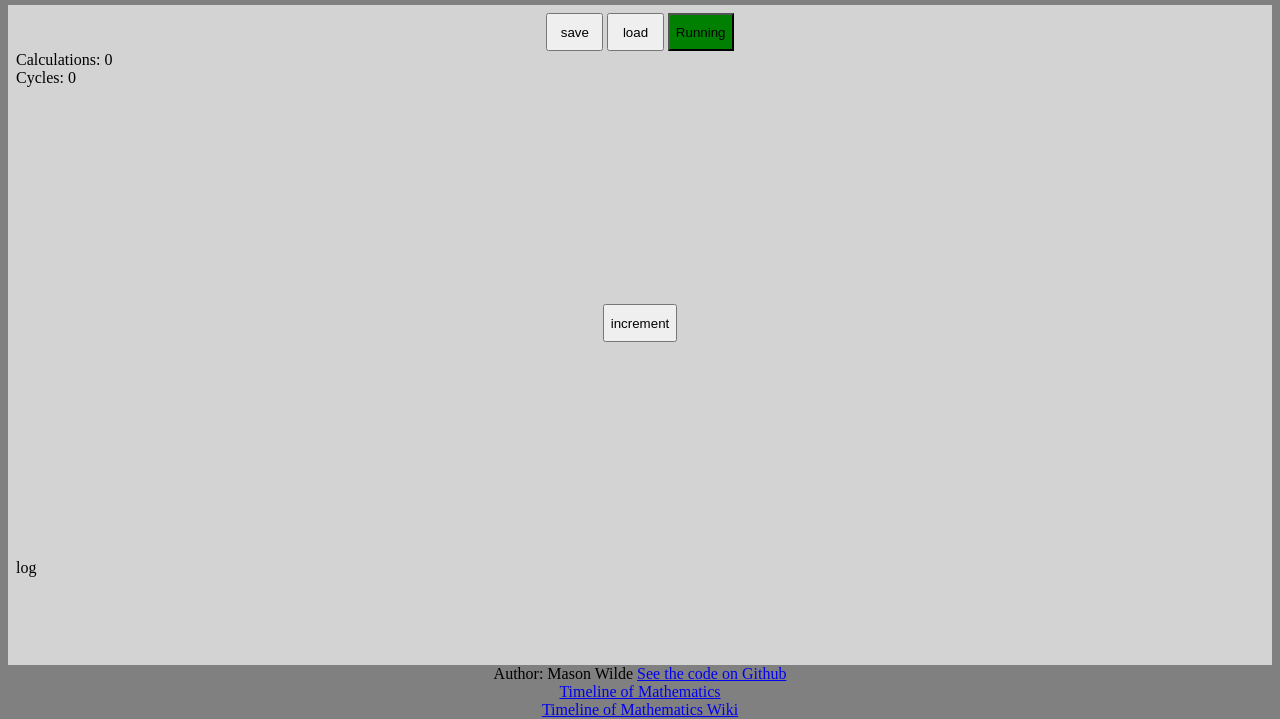
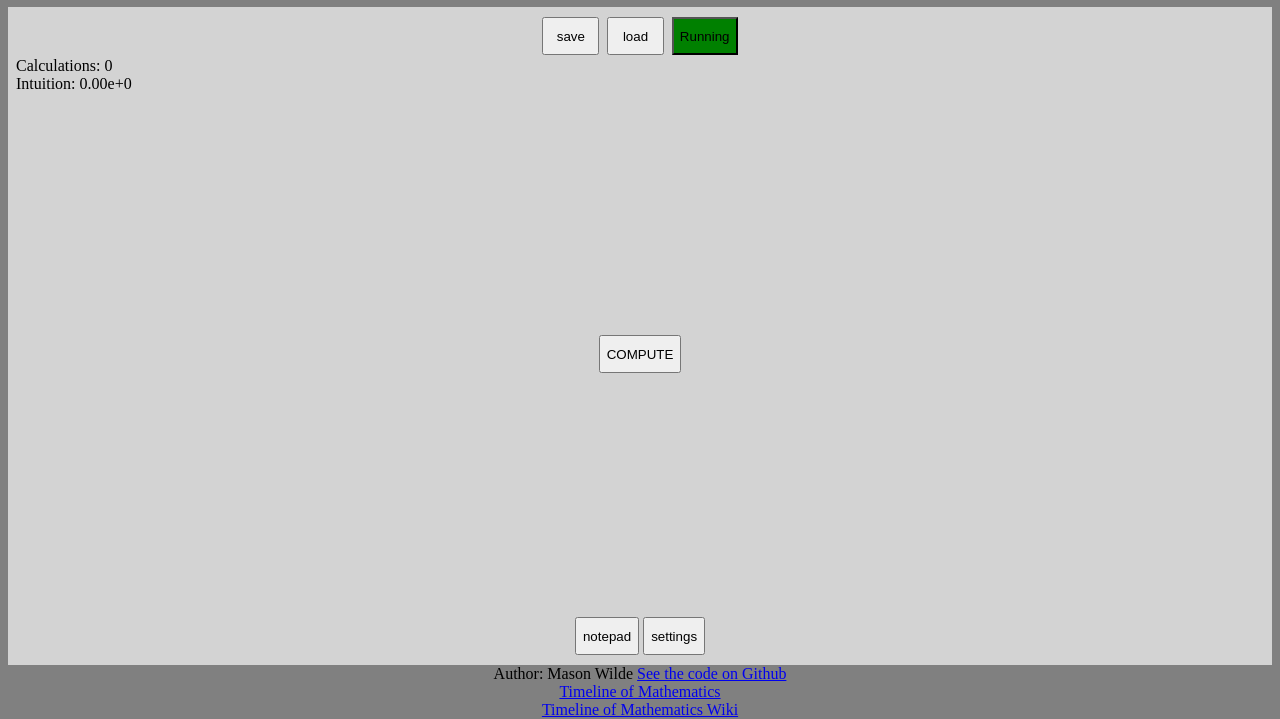
Before and after one commit to masonwilde/IdleCompute, a plain HTML site: page index.html in a window 1280 px wide. Shown: the part 81-800 px from the top of the page. Drawn offline with Linux system fonts and the light colour scheme.

Commit message:
Swap to single button operation

```diff
--- a/idle_compute.js
+++ b/idle_compute.js
@@ -2,8 +2,75 @@ const UI_INTERVAL = 500;
 const SIM_INTERVAL = 100;
 const NOTIFICATION_TIMEOUT = 3000;
 
+const ALL_TABS = ["notepad", "automation", "research", "upgrades", "settings"];
+
+const ALL_OPERATIONS = {
+  increment: {
+    name: "increment",
+    equation: function () {
+      let term1 = getRandomNumber();
+      return `${term1}++ == ${term1 + 1}`
+    }
+  },
+  add: {
+    name: "add",
+    equation: function () {
+      let term1 = getRandomNumber();
+      let term2 = getRandomNumber();
+      return `${term1} + ${term2} == ${term1 + term2}`
+    }
+  },
+  multiply: {
+    name: "multiply",
+    equation: function () {
+      let term1 = getRandomNumber();
+      let term2 = getRandomNumber();
+      return `${term1} * ${term2} == ${term1 * term2}`
+    }
+  },
+  exponentiate: {
+    name: "exponentiate",
+    equation: function () {
+      let term1 = getRandomNumber();
+      let term2 = getRandomNumber();
+      return `${term1}<sup>${term2}</sup> == ${term1 ** term2}`
+    }
+  },
+  tetrate: {
+    name: "tetrate",
+    equation: function () {
+      let term1 = getRandomNumber();
+      let term2 = getRandomNumber();
+      return `<sup>${term2}</sup>${term1} == ${(term1 ** term1 ** term1).toExponential(2)}`
+    }
+  },
+  pentate: {
+    name: "pentate",
+    equation: function () {
+      let term1 = getRandomNumber();
+      let term2 = getRandomNumber();
+      return `${term1}[5]${term2} == ${(term1 ** term1 ** term1 ** term1 ** term1).toExponential(2)}`
+    }
+  },
+  hexate: {
+    name: "hexate",
+    equation: function () {
+      let term1 = getRandomNumber();
+      let term2 = getRandomNumber();
+      return `${term1}[6]${term2} == ${(term1 ** term1 ** term1 ** term1 ** term1 ** term1).toExponential(2)}`
+    }
+  },
+  log2: {
+    name: "log2",
+    equation: function () {
+      let term1 = getRandomNumber();
+      return `log<sub>2</sub>(${term1}) == ${Math.log2(term1)}`
+    }
+  },
+}
+
 const NumTypes = {
-	Natural: "natural",
+  Natural: "natural",
   Whole: "whole",
   Integer: "integer",
   Rational: "rational",
@@ -11,7 +78,7 @@ const NumTypes = {
   Real: "real",
   Complex: "complex",
   Quaternion: "quaternions",
-}
+};
 
 const NotepadDomains = {
   Arithmetic: "arithmetic",
@@ -20,8 +87,8 @@ const NotepadDomains = {
   Trigonometry: "trigonometry",
   Calculus: "calculus",
   NumberTheory: "number theory",
-  Topology: "topology"
-}
+  Topology: "topology",
+};
 
 const ArithmeticOperations = {
   Increment: "increment",
@@ -31,13 +98,18 @@ const ArithmeticOperations = {
   Tetrate: "tetrate",
   Pentate: "pentate",
   Hexate: "hexate",
-}
+};
 
 const START_STATE = {
+  settings: {
+    scribbles: true,
+  },
   calculations: 0,
-  cycles: 0,
-  countMagnitude: 0,
-  cyclesMagnitude: 0,
+  intuition: 0,
+  manualAdditive: 0,
+  manualMultiplier: 1.0,
+  autoAdditive: 0,
+  autoMultiplier: 1.0,
   running: false,
   debug: true, // TODO: change for prod.
   capabilities: {
@@ -45,74 +117,21 @@ const START_STATE = {
     bits: 1,
     dimensions: 2,
   },
-  notepad: {
-    unlocked: true,
-    domains: {
-      arithmetic: {
-        unlocked: true,
-        operations: {
-          increment: {
-            level: 1,
-          },
-          add: {
-            level: 0,
-          },
-          multiply: {
-            level: 0,
-          },
-          exponentiate: {
-            level: 0,
-          },
-          tetrate: {
-            level: 0,
-          },
-          pentate: {
-            level: 0,
-          },
-          hexate: {
-            level: 0,
-          },
-        }, // end aritmetic operations.
-      }, // end arithmetic.
-      geometry: {
-        unlocked: false,
-        operations: {
-        } // end geometry operations.
-      }, // end geometry.
-      algebra: {
-        unlocked: false,
-        operations: {
-        } // end algebra operations.
-      }, // end algebra.
-      trigonometry: {
-        unlocked: false,
-        operations: {
-        } // end trigonometry operations.
-      }, // end trigonometry.
-      calculus: {
-        unlocked: false,
-        operations: {
-        } // end calculus operations.
-      }, // end calculus.
-      numberTheory: {
-        unlocked: false,
-        operations: {
-        } // end numberTheory operations.
-      }, // end numberTheory.
-      topology: {
-        unlocked: false,
-        operations: {
-        } // end topology operations.
-      }, // end topology.
-    }, // end notepad domains
-  }, // end notepad
-  computer: {
-    unlocked: false,
-    domains: {
-      // TODO: add domains
-    }
-  }
-}
+  operations: [
+    "increment",
+  ],
+  activeTab : "notepad",
+  tabs: [
+    "notepad",
+    "settings",
+  ],
+  research: [
+  ],
+  upgrades: [
+  ],
+  devices: [
+  ],
+};
 
 // state s truly initialized in initialize().
 var s = JSON.parse(JSON.stringify(START_STATE));
@@ -137,103 +156,130 @@ function pow2(n) {
 }
 
 function getRandomNumber() {
-  return Math.round(Math.random()*100);
+  return Math.round(Math.random() * 100);
   // baseNum = Math.random()*Math.pow(10,capabilities);
 }
 
 const KNOWLEDGE = {
   notepad: {
-    unlocked: ()=>{return s.knowledge.notepad.unlocked},
-    requirement:()=>{return true},
+    unlocked: () => {
+      return s.knowledge.notepad.unlocked;
+    },
+    requirement: () => {
+      return true;
+    },
     domains: {
       arithmetic: {
-        unlocked: ()=>s.notepad.domains.arithmetic.unlocked,
-        requirement: ()=>true,
+        unlocked: () => s.notepad.domains.arithmetic.unlocked,
+        requirement: () => true,
         operations: {
           increment: {
             name: "increment",
-            level: ()=>s.notepad.domains.arithmetic.operations.increment.level,
+            level: () =>
+              s.notepad.domains.arithmetic.operations.increment.level,
             strength: 0,
-            curve() {return (this.level() * 2**this.strength)},
+            curve() {
+              return this.level() * 2 ** this.strength;
+            },
             op() {
-              logit("Incrementing: 1 + " + getRandomNumber())
+              logit("Incrementing: 1 + " + getRandomNumber());
               s.calculations += this.curve();
               s.cycles += this.curve();
             },
           },
           add: {
             name: "add",
-            level: ()=>s.notepad.domains.arithmetic.operations.add.level,
+            level: () => s.notepad.domains.arithmetic.operations.add.level,
             strength: 1,
-            curve() {return (this.level() * 2**this.strength)},
+            curve() {
+              return this.level() * 2 ** this.strength;
+            },
             op() {
               logit("Adding: " + getRandomNumber() + " + " + getRandomNumber());
-              dlog("Adding: " + this.curve())
+              dlog("Adding: " + this.curve());
               s.calculations += this.curve();
               s.cycles += this.curve();
             },
           },
           multiply: {
             name: "multiply",
-            level: ()=>s.notepad.domains.arithmetic.operations.multiply.level,
+            level: () => s.notepad.domains.arithmetic.operations.multiply.level,
             strength: 2,
-            curve: function() {
-              return this.level() * 2**this.strength;
+            curve: function () {
+              return this.level() * 2 ** this.strength;
             },
-            op: function() {
-              logit("Multiplying: " + getRandomNumber() + " * " + getRandomNumber());
+            op: function () {
+              logit(
+                "Multiplying: " + getRandomNumber() + " * " + getRandomNumber()
+              );
               s.calculations += this.curve();
               s.cycles += this.curve();
             },
           },
           exponentiate: {
             name: "exponentiate",
-            level: ()=>s.notepad.domains.arithmetic.operations.exponentiate.level,
+            level: () =>
+              s.notepad.domains.arithmetic.operations.exponentiate.level,
             strength: 3,
-            curve: function() {
-              return this.level() * 2**this.strength;
+            curve: function () {
+              return this.level() * 2 ** this.strength;
             },
-            op: function() {
-              logit("Exponentiating: " + getRandomNumber() + "<sup>" + getRandomNumber() + "</sup>");
+            op: function () {
+              logit(
+                "Exponentiating: " +
+                  getRandomNumber() +
+                  "<sup>" +
+                  getRandomNumber() +
+                  "</sup>"
+              );
               s.calculations += this.curve();
               s.cycles += this.curve();
             },
           },
           tetrate: {
             name: "tetrate",
-            level: ()=>s.notepad.domains.arithmetic.operations.tetrate.level,
+            level: () => s.notepad.domains.arithmetic.operations.tetrate.level,
             strength: 4,
-            curve: function() {
-              return this.level() * 2**this.strength;
+            curve: function () {
+              return this.level() * 2 ** this.strength;
             },
-            op: function() {
-              logit("Tetrating: <sup>" + getRandomNumber() + "</sup>" + getRandomNumber());
+            op: function () {
+              logit(
+                "Tetrating: <sup>" +
+                  getRandomNumber() +
+                  "</sup>" +
+                  getRandomNumber()
+              );
               s.calculations += this.curve();
               s.cycles += this.curve();
             },
           },
           pentate: {
             name: "pentate",
-            level: ()=>s.notepad.domains.arithmetic.operations.pentate.level,
+            level: () => s.notepad.domains.arithmetic.operations.pentate.level,
             strength: 5,
-            curve: function() {
-              return this.level() * 2**this.strength;
+            curve: function () {
+              return this.level() * 2 ** this.strength;
             },
-            op: function() {
-              logit("Pentating: " + getRandomNumber() + "[5]" + getRandomNumber());
+            op: function () {
+              logit(
+                "Pentating: " + getRandomNumber() + "[5]" + getRandomNumber()
+              );
               s.calculations += this.curve();
               s.cycles += this.curve();
             },
           },
           hexate: {
             name: "hexate",
-            level: ()=>s.notepad.domains.arithmetic.operations.hexate.level,
+            level: () => s.notepad.domains.arithmetic.operations.hexate.level,
             strength: 6,
-            curve: function() {
-              return this.level() * 10^this.strength;
+            curve: function () {
+              return (this.level() * 10) ^ this.strength;
             },
-            op: function() {
-              logit("Hexating: " + getRandomNumber() + "[6]" + getRandomNumber());
+            op: function () {
+              logit(
+                "Hexating: " + getRandomNumber() + "[6]" + getRandomNumber()
+              );
               s.calculations += this.curve();
               s.cycles += this.curve();
             },
@@ -241,46 +287,40 @@ const KNOWLEDGE = {
         }, // end aritmetic operations.
       }, // end arithmetic.
       geometry: {
-        unlocked: ()=>s.knowledge.geometry.unlocked,
-        requirement: ()=>true,
-        operations: {
-        } // end geometry operations.
+        unlocked: () => s.knowledge.geometry.unlocked,
+        requirement: () => true,
+        operations: {}, // end geometry operations.
       }, // end geometry.
       algebra: {
-        unlocked: ()=>s.notepad.domains.algebra.unlocked,
-        requirement: ()=>true,
-        operations: {
-        } // end algebra operations.
+        unlocked: () => s.notepad.domains.algebra.unlocked,
+        requirement: () => true,
+        operations: {}, // end algebra operations.
       }, // end algebra.
       trigonometry: {
-        unlocked: ()=>s.notepad.domains.trigonometry.unlocked,
-        requirement: ()=>true,
-        operations: {
-        } // end trigonometry operations.
+        unlocked: () => s.notepad.domains.trigonometry.unlocked,
+        requirement: () => true,
+        operations: {}, // end trigonometry operations.
       }, // end trigonometry.
       calculus: {
-        unlocked: ()=>s.notepad.domains.calculus.unlocked,
-        requirement: ()=>true,
-        operations: {
-        } // end calculus operations.
+        unlocked: () => s.notepad.domains.calculus.unlocked,
+        requirement: () => true,
+        operations: {}, // end calculus operations.
       }, // end calculus.
       numberTheory: {
-        unlocked: ()=>s.notepad.domains.numberTheory.unlocked,
-        requirement: ()=>true,
-        operations: {
-        } // end numberTheory operations.
+        unlocked: () => s.notepad.domains.numberTheory.unlocked,
+        requirement: () => true,
+        operations: {}, // end numberTheory operations.
       }, // end numberTheory.
       topology: {
-        unlocked: ()=>s.notepad.domains.topology.unlocked,
-        requirement: ()=>true,
-        operations: {
-        } // end topology operations.
+        unlocked: () => s.notepad.domains.topology.unlocked,
+        requirement: () => true,
+        operations: {}, // end topology operations.
       }, // end topology.
     }, // end notepad domains
   }, // end notepad.
   computer: {
     unlocked: false,
-  }
+  },
 };
 
 var research = {};
@@ -290,118 +330,83 @@ var upgrades = {};
 var completedBreakpoints = [];
 
 var breakpoints = [
-  // Unlock arithmetic add.
   [
-    function () {
-      return s.calculations >= 2**4;
+    () => s.calculations > 10,
+    () => {
+      let but = document.getElementById("research-button")
+      but.style.visibility = "visible";
+      but.style.display = "inline";
     },
-    () => {
-      enableOperation("notepad", "arithmetic", "add");
-    },
-  ],
-  // Unlock arithmetic multiply.
-  [
-    function () {
-      return s.calculations >= 2**6;
-    },
-    () => {
-      enableOperation("notepad", "arithmetic", "multiply");
-    },
-  ],
-  // Unlock arithmetic exponentiate.
-  [
-    function () {
-      return s.calculations >= 2**8;
-    },
-    () => {
-      enableOperation("notepad", "arithmetic", "exponentiate");
-    },
-  ],
-  // Unlock arithmetic tetrate.
-  [
-    function () {
-      return s.calculations >= 2**10;
-    },
-    () => {
-      enableOperation("notepad", "arithmetic", "tetrate");
-    },
-  ],
-  // Unlock arithmetic pentate.
-  [
-    function () {
-      return s.calculations >= 2**12;
-    },
-    () => {
-      enableOperation("notepad", "arithmetic", "pentate");
-    },
-  ],
-  // Unlock arithmetic hexate.
-  [
-    function () {
-      return s.calculations >= 2**14;
-    },
-    () => {
-      enableOperation("notepad", "arithmetic", "hexate");
-    },
-  ],
+],
 ];
 
 var notifications = [];
 var log = [];
 
-function initNotepadArithmeticUi() {
-  arith = document.getElementById("notepadepad-arithmetic");
-  if (KNOWLEDGE.notepad.domains.arithmetic.operations.increment.level() > 0) {
-    enableOperationButton("notepad", "arithmetic", "increment");
-  }
+function initNotepadTab() {
+  let button_to_add = document.createElement("button");
+  button_to_add.innerHTML = "COMPUTE";
+  button_to_add.addEventListener("click", function () {compute()});
+  button_to_add.id = "compute-button";
+  let div = document.getElementById('notepad')
+  div.style.overflow = "hidden"
+  div.appendChild(button_to_add);
 }
 
-function initNotepadUi() {
-  notepad = document.getElementById("notepad");
-  if (KNOWLEDGE.notepad.domains.arithmetic.unlocked) {
-    domain_to_add = document.createElement("div");
-    domain_to_add.id= "notepad-arithmetic";
-    domain_to_add.classList.add("flex-vert-filler");
-    domain_to_add.classList.add("center-all");
-    notepad.appendChild(domain_to_add);
-    initNotepadArithmeticUi();
+function openTab(tabName) {
+  if (s.activeTab != tabName) {
+    old_tab = document.getElementById(s.activeTab)
+    old_tab.style.visibility = "hidden"
+    old_tab.style.display = "fixed"
+    old_tab.classList.remove("flex-vert-filler")
   }
-  // TODO: add other domains.
+  let div =document.getElementById(tabName)
+  div.style.visibility = "visible"
+  div.style.display = "flex"
+  div.classList.add("flex-vert-filler")
+  s.activeTab = tabName
+}
+
+function initTabPanel() {
+  for (tab of ALL_TABS) {
+    let button_to_add = document.createElement("button");
+    show = s.tabs.includes(tab)
+    button_to_add.style.visibility = (show) ? "visible" : "hidden";
+    button_to_add.style.display = (show) ? "inline" : "none";
+    button_to_add.innerHTML = tab;
+    button_to_add.addEventListener("click", function () {document.getElementById(tab).style.visibility = "visible";});
+    button_to_add.id = tab + "-button";
+    document.getElementById('tab-panel').appendChild(button_to_add);
+  }
 }
 
 function initUi() {
   // notepad
-  if (KNOWLEDGE.notepad.unlocked) {
-    div_to_add = document.createElement("div");
-    div_to_add.id= "notepad";
-    div_to_add.classList.add("flex-vert-filler");
-    div_to_add.classList.add("center-all");
-    document.getElementById("workspace").appendChild(div_to_add);
-    initNotepadUi();
+  for (tab of ALL_TABS) {
+  let div_to_add = document.createElement("div");
+  div_to_add.id = tab;
+  // div_to_add.classList.add("flex-vert-filler");
+  div_to_add.classList.add("center-all");
+  document.getElementById("workspace").appendChild(div_to_add);
+  div_to_add.style.visibility = "hidden";
+  div_to_add.style.display = "fixed";
+  div_to_add.style.width = "100%";
   }
-  // computer
-  if (KNOWLEDGE.computer.unlocked) {
-    div_to_add = document.createElement("div");
-    div_to_add.id= "computer";
-    div_to_add.classList.add("flex-vert-filler");
-    div_to_add.classList.add("center-all");
-    document.getElementById("workspace").appendChild(div_to_add);
-    initComputerUi();
-  }
-}
-
-function initialize() {
-  // check for cookie save
-  s = JSON.parse(JSON.stringify(START_STATE));
-  // initKnowledge();
-  initUi();
+  initNotepadTab();
+  initTabPanel();
+  openTab(s.activeTab)
 }
 
 function updateCountUi() {
-  document.getElementById("calculations-val").innerHTML =
-    String(s.calculations);
-    document.getElementById("cycles-val").innerHTML =
-    String(s.calculations);
+  calculations = String(s.calculations);
+  if (s.calculations > 100) {
+    calculations = s.calculations.toExponential(2);
+  }
+  document.getElementById("calculations-val").innerHTML = String(
+    calculations
+  );
+  intuition = s.intuition.toExponential(2);
+  document.getElementById("intuition-val").innerHTML = intuition;
 }
 
 function updateNotificationUi() {
@@ -417,13 +422,6 @@ function updateNotificationUi() {
   notifications = [];
 }
 
-function addLog(log) {
-  let log_to_add = document.createElement("div");
-  log_to_add.innerHTML = log;
-  log_to_add.classList.add("log-line");
-  document.getElementById("log").prepend(log_to_add);
-}
-
 function updateUi() {
   updateCountUi();
   updateNotificationUi();
@@ -431,6 +429,7 @@ function updateUi() {
 
 function updateSimulation() {
   if (!s.running) return;
+  s.intuition = (s.calculations == 0 ? 0 : Math.log2(s.calculations));
   checkBreakpoints();
 }
 
@@ -448,28 +447,41 @@ function reset() {
   s = JSON.parse(JSON.stringify(START_STATE));
 }
 
-function enableOperationButton(workspace, domain, operation) {
+function makeEquation() {
+  let equation = "";
 
-  if (document.getElementById([workspace, domain, operation, "button"].join("-"))) {
-    dlog("Attempted to add duplicate button: " + KNOWLEDGE[workspace][domain].operations[opertion].name);
-    return;
-  }
-  let button_to_add = document.createElement("button");
-  button_to_add.innerHTML = KNOWLEDGE[workspace].domains[domain].operations[operation].name;
-  button_to_add.addEventListener('click', function(){
-    KNOWLEDGE[workspace].domains[domain].operations[operation].op();
-});
-  button_to_add.id = String(KNOWLEDGE[workspace].domains[domain].operations[operation].name) + "-button";
-  document.getElementById(workspace+"-"+domain).appendChild(button_to_add);
+
+  return equation;
 }
 
-function enableOperation(workspace, domain, operation) {
-  dlog("Adding operation: " + KNOWLEDGE[workspace].domains[domain].operations[operation].name);
-  if (s[workspace].domains[domain].operations[operation].level == 0) {
-    dlog("setting level to 1 for: " + operation);
-    s[workspace].domains[domain].operations[operation].level = 1;
+function scribble() {
+  let operation = s.operations[Math.floor(Math.random() * s.operations.length)];
+  let equation = ALL_OPERATIONS[operation].equation();
+  let scrib = document.createElement("p");
+  scrib.innerHTML = equation;
+  scrib.classList.add("scribble");
+  length = equation.length;
+  notepad = document.getElementById("notepad")
+  font = parseFloat(getComputedStyle(notepad).fontSize);
+  console.log(font);
+  padding = 100 * (length * font) / notepad.offsetWidth;
+  console.log(padding);
+  scrib.style.left = 5 + Math.random() * Math.floor(90-(padding)) + "%";
+  scrib.style.top = 5+ Math.random() * 90+ "%";
+  scrib.style.transform = "rotate(" + (-15 + (Math.random() * 30)) + "deg)";
+  notepad.appendChild(scrib);
+  setTimeout(() => {
+    scrib.remove();
+  }, 5000);
+}
+
+function compute() {
+  s.calculations += 1;
+  s.cycles += 1;
+  updateCountUi();
+  if (s.settings.scribbles) {
+    scribble();
   }
-  enableOperationButton(workspace, domain, operation);
 }
 
 function save() {
@@ -482,9 +494,22 @@ function load() {
 
 function togglePlay() {
   s.running = !s.running;
-  but = document.getElementById("playpause-button")
+  but = document.getElementById("playpause-button");
   but.classList.toggle("running");
   but.innerHTML = s.running ? "Running" : "Paused";
+}
+
+function initialize() {
+  // check for cookie save
+  s = JSON.parse(JSON.stringify(START_STATE));
+  // initKnowledge();
+  initUi();
+}
+
+function run() {
+  togglePlay();
+  setInterval(updateUi, UI_INTERVAL);
+  setInterval(updateSimulation, SIM_INTERVAL);
 }
 
 function startup() {
@@ -492,9 +517,3 @@ function startup() {
   initialize();
   run();
 }
-
-function run() {
-  togglePlay();
-  setInterval(updateUi, UI_INTERVAL);
-  setInterval(updateSimulation, SIM_INTERVAL);
-}
--- a/index.html
+++ b/index.html
@@ -26,9 +26,9 @@
           <span id="calculations-unit">Calculations:</span>
           <span id="calculations-val">0</span>
         </div>
-        <div id="cycles">
-          <span id="cycles-unit">Cycles:</span>
-          <span id="cycles-val">0</span>
+        <div id="intuition">
+          <span id="intuition-unit">Intuition:</span>
+          <span id="intuition-val">0</span>
         </div>
       </div>
       <div style="position: relative;">
@@ -37,12 +37,11 @@
         </div>
       </div>
     </div>
-    <div id="buyables" class="flex-vert-auto"></div>
     <div id="workspace" class="flex-vert-filler center-all"></div>
-    log
-    <div id="log"
+    <div id="tab-panel" class="flex-vert-auto center-all" style="flex-direction:row;"></div>
+    <!-- <div id="log"
       style="overflow: scroll;text-align: left;min-height:5em;max-height:5em;display: flex;flex-direction: column-reverse">
-    </div>
+    </div> -->
   </div>
   <footer class="center-all">
     <div id="footer-author-info">
--- a/styles.css
+++ b/styles.css
@@ -14,6 +14,8 @@ footer {
 button {
   min-height: 10mm;
   min-width: 15mm;
+  margin: 2px;
+  z-index: 10;
 }
 
 button.playpause {
@@ -61,3 +63,10 @@ button.playpause.running {
   justify-content: center;
   text-align: center;
 }
+
+p.scribble {
+  font-family: 'Bradley Hand', cursive;
+  font-size: 2em;
+  position: absolute;
+  z-index: 1;
+}
```
